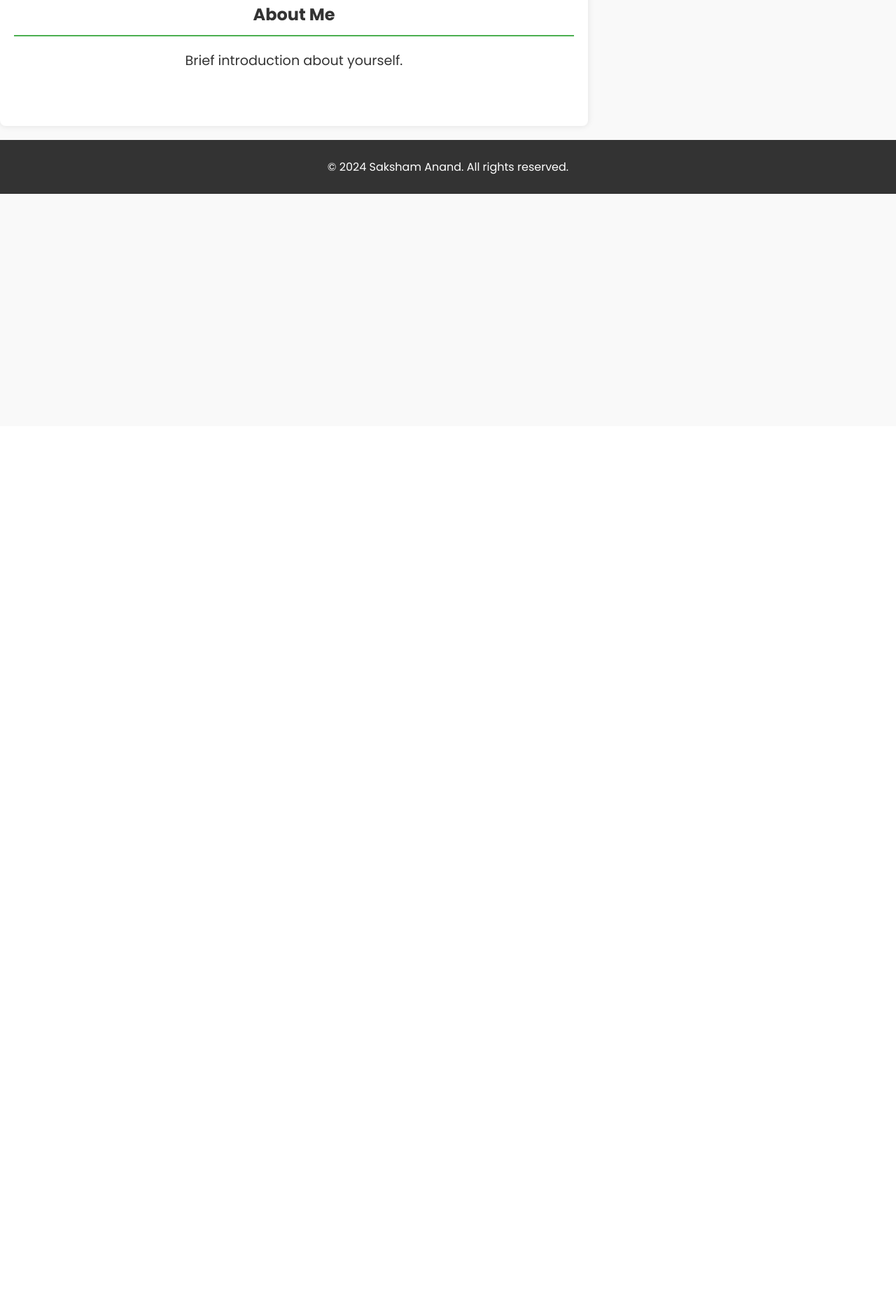
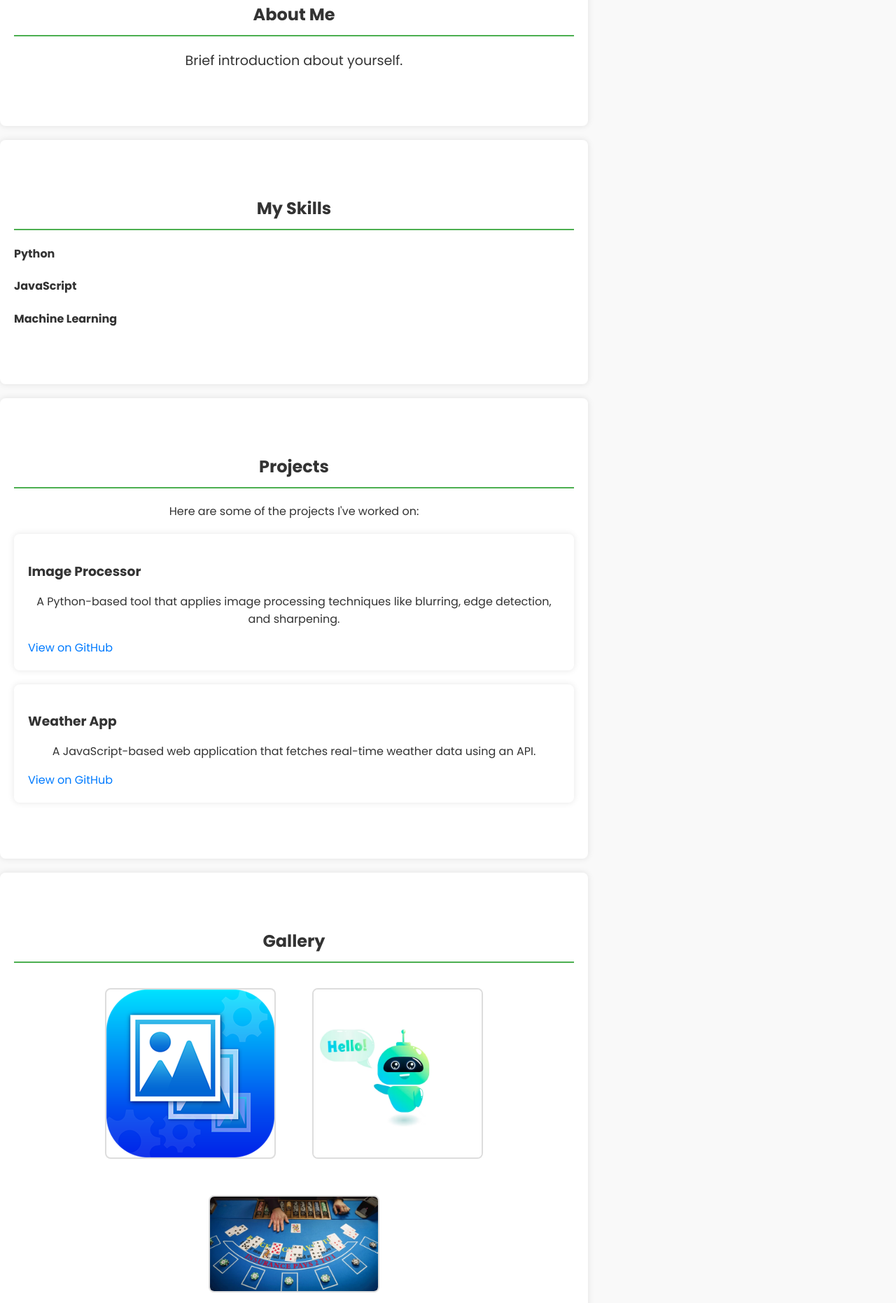
Before and after one commit to Saksham186/My-site, a Flask app: page / in a window 1280 px wide. Shown: the part 191-2053 px from the top of the page at 70% size. Before the commit the page ends 468 px from the top, so only its background shows below. Run offline with Flask 3, Linux system fonts and the light colour scheme.

Commit message:
Update index.html

```diff
--- a/templates/index.html
+++ b/templates/index.html
@@ -222,7 +222,67 @@
         <p>Brief introduction about yourself.</p>
     </section>
 
-    <!-- Additional sections as before -->
+    <section id="skills">
+    <h2>My Skills</h2>
+    <div class="skills">
+        <div class="skill">
+            <h4>Python</h4>
+            <div class="skill-bar">
+                <div class="skill-bar-fill" style="width: 90%;"></div>
+            </div>
+        </div>
+        <div class="skill">
+            <h4>JavaScript</h4>
+            <div class="skill-bar">
+                <div class="skill-bar-fill" style="width: 80%;"></div>
+            </div>
+        </div>
+        <div class="skill">
+            <h4>Machine Learning</h4>
+            <div class="skill-bar">
+                <div class="skill-bar-fill" style="width: 70%;"></div>
+            </div>
+        </div>
+    </div>
+</section>
+
+<section id="projects">
+    <h2>Projects</h2>
+    <p>Here are some of the projects I've worked on:</p>
+    <div class="project-item">
+        <h3>Image Processor</h3>
+        <p>A Python-based tool that applies image processing techniques like blurring, edge detection, and sharpening.</p>
+        <a href="https://github.com/your-github-username/image-processor" target="_blank">View on GitHub</a>
+    </div>
+    <div class="project-item">
+        <h3>Weather App</h3>
+        <p>A JavaScript-based web application that fetches real-time weather data using an API.</p>
+        <a href="https://github.com/your-github-username/weather-app" target="_blank">View on GitHub</a>
+    </div>
+</section>
+
+<section id="gallery">
+    <h2>Gallery</h2>
+    <div class="image-container">
+        <img src="../static/tech1.jpg" alt="Tech Image 1">
+        <img src="../static/tech2.jpg" alt="Tech Image 2">
+        <img src="../static/tech3.jpg" alt="Tech Image 3">
+    </div>
+</section>
+
+<section id="testimonials">
+    <h2>Testimonials</h2>
+    <div class="testimonial">
+        <h3>Client Name</h3>
+        <p>"Saksham did an excellent job on our project! Highly recommend."</p>
+    </div>
+</section>
+
+<section id="contact">
+    <h2>Contact Me</h2>
+    <p>You can reach me via email at <a href="mailto:sakshamanand@example.com">sakshamanand@example.com</a></p>
+</section>
+
 
     <footer>
         <p>&copy; 2024 Saksham Anand. All rights reserved.</p>
```
